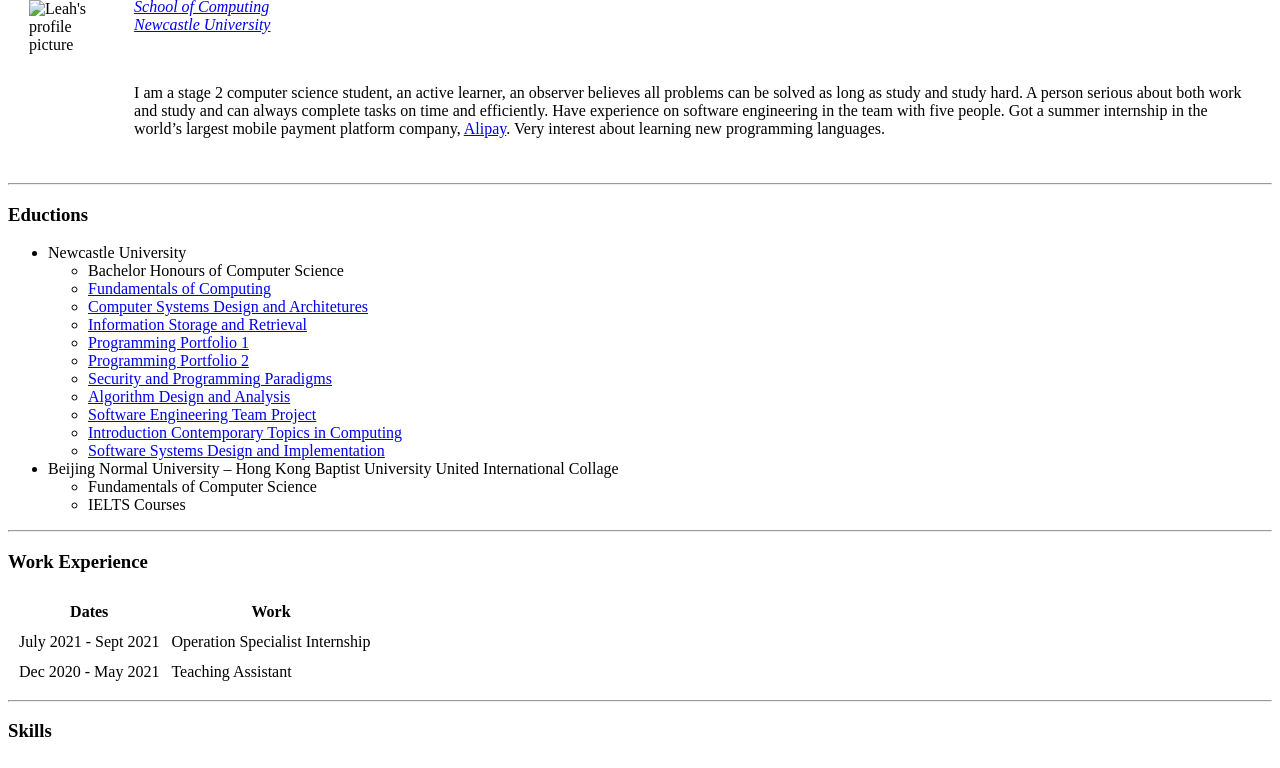
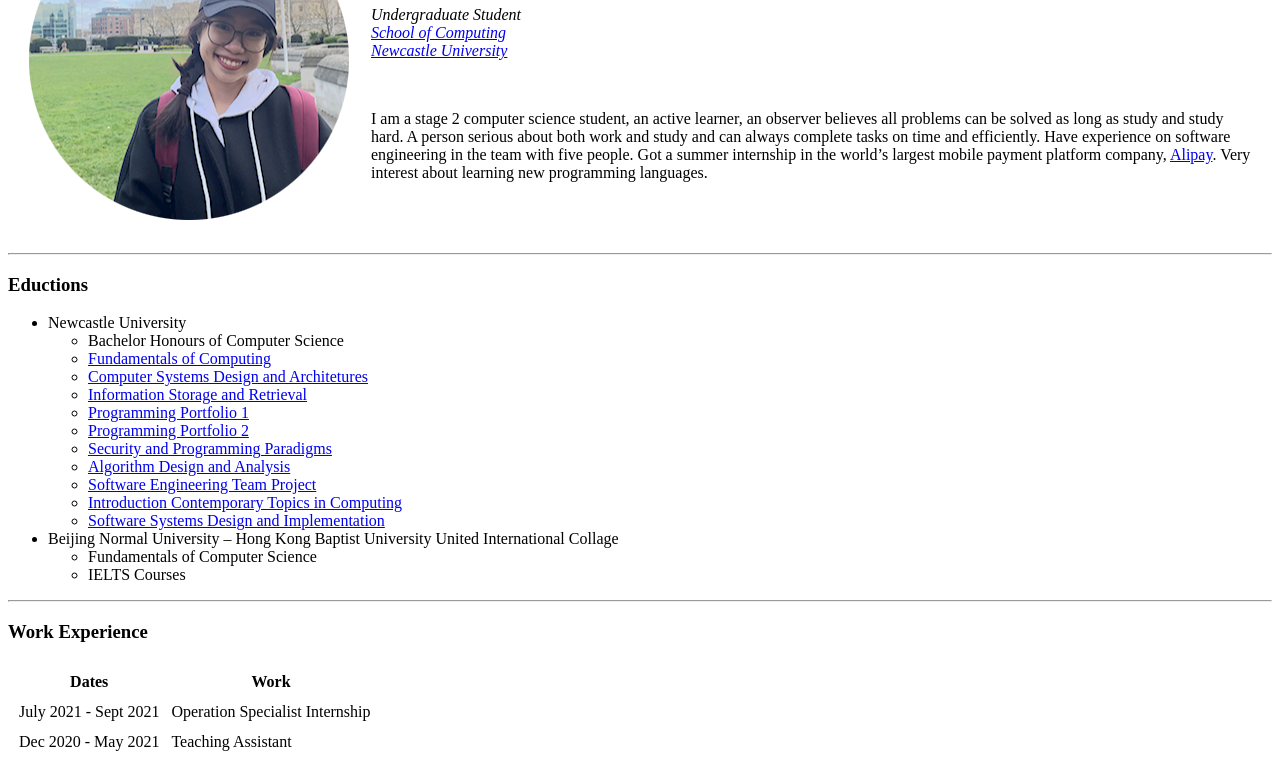
Before and after one commit to LeahTang/knowAboutMuran, a plain HTML site: page index.html in a window 1280 px wide. Shown: the part 129-897 px from the top of the page. Drawn offline with Linux system fonts and the light colour scheme.

Commit message:
Fixed image display bug

```diff
--- a/index.html
+++ b/index.html
@@ -14,7 +14,7 @@
   <table cellspacing="20">
     <tr>
       <td>
-        <img src="image/Leah(min)m.png" alt="Leah's profile picture">
+        <img src="Leah(min)m.png" alt="Leah's profile picture">
       </td>
       <td>
         <h1>Muran Tang</h1>
```
